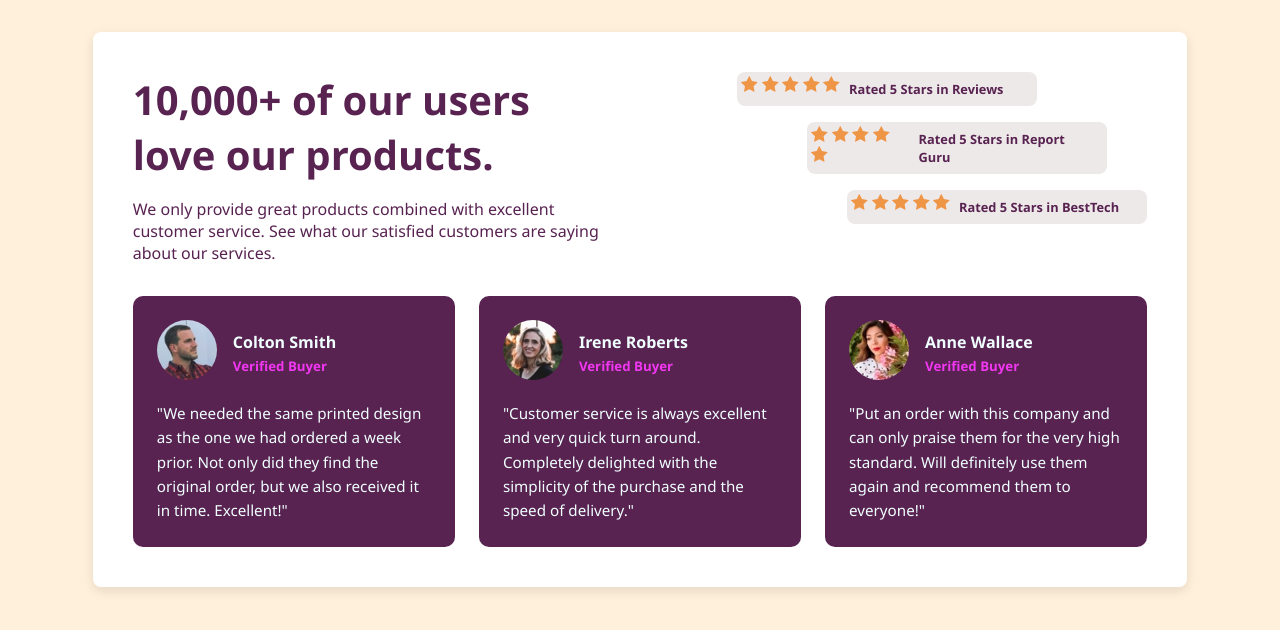
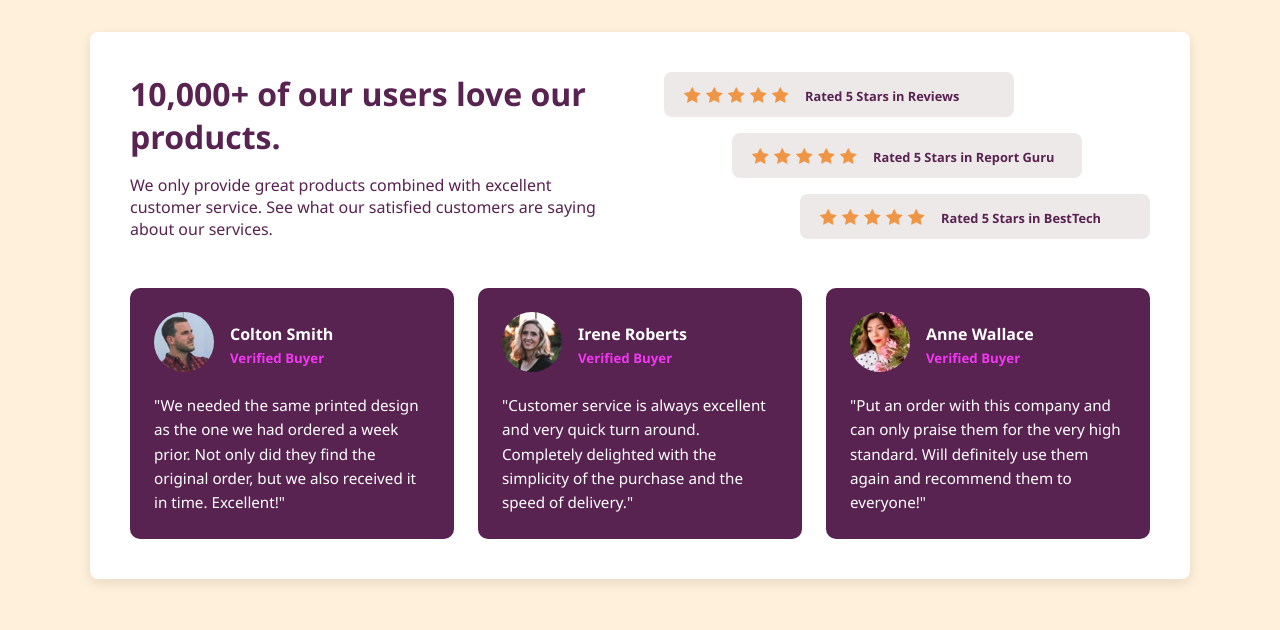
Before and after one commit to ASK9669/ASTUMSJ_dev_Project1, a plain HTML site: page index.html in a window 1280 px wide. Drawn offline with Linux system fonts and the light colour scheme.

Commit message:
second edit

```diff
--- a/style.css
+++ b/style.css
@@ -1,3 +1,4 @@
+
 * {
     margin: 0;
     padding: 0;
@@ -6,244 +7,148 @@
 
 body {
     background-color: rgb(255, 240, 219);
+    font-family: 'Segoe UI', Tahoma, Geneva, Verdana, sans-serif;
     font-size: medium;
-    margin: 0;
     padding: 1rem;
-    font-family: 'Segoe UI', Tahoma, Geneva, Verdana, sans-serif;
+}
+
+.container {
+    max-width: 1100px;
+    margin: auto;
+    padding: 1.5rem;
+    background: white;
+    border-radius: 8px;
+    box-shadow: 0 4px 12px rgba(0,0,0,.1);
 }
 
 h1 {
+    color: rgb(88, 34, 81);
+    font-size: 2rem;
+    font-weight: 900;
     margin-bottom: 1rem;
-    font-size: 2rem;
 }
 
-.container {
-    background-color: rgb(255, 255, 255);
-    margin: 0 auto;
-    padding: 1.5rem;
-    max-width: 90%;
-    box-shadow: 0 4px 12px rgba(0, 0, 0, 0.1);
-    border-radius: 8px;
-}
-
-@media(min-width: 768px) {
-    body {
-        padding: 2rem;
-    }
-
-    h1 {
-        font-size: 2.5rem;
-    }
-
-    .container {
-        padding: 2.5rem;
-    }
-}
-
-
-
-.topic {
-    display: flex;
-    flex-direction: row;
-    gap: 2rem;
-    margin-bottom: 2rem;
-}
-
-/* Mobile: stack topic content and make star blocks full-width */
-@media (max-width: 600px) {
-    .topic {
-        flex-direction: column;
-        gap: 1rem;
-        align-items: flex-start;
-    }
-
-    .topic>div:first-child {
-        width: 100%;
-    }
-
-    /* Make all divs inside .topic stack vertically on mobile */
-    .topic {
-        display: flex;
-        flex-direction: column;
-        align-items: flex-start;
-        gap: 0.25rem;
-        width: 100%;
-    }
-
-    .stars {
-        display: flex;
-        flex-direction: column;
-        gap: 0.5rem;
-        width: 100%;
-    }
-
-    /* .star1,
-    .star2,
-    .star3 {
-        margin-left: 0;
-        width: 100%;
-        max-width: 100%;
-        justify-content: flex-start;
-        flex-direction: column;
-        align-items: center;
-    }
-
-    .star1 {
-        flex-direction: column;
-        align-items: center;
-        text-align: center;
-    } */
-
-    h1 {
-        font-size: 1.5rem;
-    }
-
-    .container {
-        padding: 1rem;
-    }
-}
-
-
-
-.star1 {
-    display: flex;
-    flex-direction: row;
-    align-items: flex-start;
-    font-size: smaller;
-    background-color: rgb(238, 233, 233);
-    gap: 5px;
-    padding: 4px;
-    border-radius: 8px;
-    margin-bottom: 1rem;
-    margin-left: 170px;
-    margin-left: 100px;
-    width: 300px;
-}
-
-.star2 {
-    display: flex;
-    flex-direction: row;
-    align-items: flex-start;
-    font-size: smaller;
-    background-color: rgb(238, 233, 233);
-    gap: 5px;
-    padding: 4px;
-    border-radius: 8px;
-    margin-bottom: 1rem;
-    margin-left: 170px;
-    width: 300px;
-}
-
-.star3 {
-    display: flex;
-    flex-direction: row;
-    align-items: flex-start;
-    font-size: smaller;
-    background-color: rgb(238, 233, 233);
-    gap: 5px;
-    padding: 4px;
-    border-radius: 8px;
-    margin-bottom: 1rem;
-    margin-left: 210px;
-    width: 300px;
-}
-
-
-@media(min-width: 468px) {
-
-    .card_image img {
-        height: 60px;
-        width: 60px;
-        border-radius: 50%;
-        object-fit: cover;
-    }
-
-    h1,
 p,
 h6 {
     color: rgb(88, 34, 81);
 }
 
-    h1 {
-        font-weight: 900;
+/* Topic Section*/
+
+.topic {
+    display: flex;
+    justify-content: space-between;
+    align-items: flex-start;
+    gap: 3rem;
+    margin-bottom: 3rem;
 }
+
+.topic > div:first-child {
+    flex: 1;
+}
+
+.stars {
+    flex: 1;
+    display: flex;
+    flex-direction: column;
+    gap: 1rem;
+}
+
+/* Star Boxes */
+
+.star1,
+.star2,
+.star3 {
+    display: flex;
+    align-items: center;
+    gap: 1rem;
+    background: rgb(238,233,233);
+    padding: 12px 20px;
+    border-radius: 8px;
+    width: 350px;
+}
+
+.star1 {
+    margin-right: auto;
+}
+
+.star2 {
+    margin: 0 auto;
+}
+
+.star3 {
+    margin-left: auto;
+}
+
+.star {
+    display: flex;
+    gap: 5px;
+}
+
+.rate1,
+.rate2,
+.rate3 {
+    font-weight: bold;
+}
+
+/* Cards Section */
 
 .cards {
     display: flex;
-        flex-direction: column;
     gap: 1.5rem;
 }
 
-    @media(min-width: 768px) {
-        .cards {
-            flex-direction: row;
-            flex-wrap: wrap;
-        }
+.card {
+    flex: 1;
+    background: rgb(88,34,81);
+    color: white;
+    padding: 1.5rem;
+    border-radius: 10px;
 }
 
 
-    .card {
-        padding: 1.5rem;
-        background-color: rgb(88, 34, 81);
-        border-radius: 10px;
-        flex: 1;
-        min-width: 100%;
-
-    }
-
-
-    @media(min-width: 668px) {
-        .card {
-            min-width: 260px;
-        }
-    }
-
-    .card p,
-    .card h4 {
-        color: azure;
-    }
 
 .card_image {
     display: flex;
-        flex-direction: row;
     align-items: center;
     gap: 1rem;
     margin-bottom: 1rem;
 }
 
+.card_image img {
+    width: 60px;
+    height: 60px;
+    border-radius: 50%;
+    object-fit: cover;
 }
 
-@media (mini-width:760) {
-    .star1 {
-        display: flex;
-        /* flex-wrap: wrap; */
-        flex-direction: row;
+.card h4,
+.card p {
+    color: white;
 }
 
-}
-
-
 .card h4 {
-    font-size: 1rem;
-    margin-bottom: 0.25rem;
-}
-
-h6 {
-    margin: 4px;
-    font-size: 0.8rem;
+    margin-bottom: 4px;
 }
 
 .card p {
     line-height: 1.6;
-    font-size: 0.95rem;
+    font-size: .95rem;
 }
 
 h5 {
-    color: rgb(241, 55, 241);
+    color: rgb(241,55,241);
 }
 
+h6 {
+    font-size: .8rem;
+    margin-top: 3px;
+}
 
-@media (max-width: 768px) {
+/* Tablet */
+
+@media (max-width: 900px) {
+
     .topic {
         flex-direction: column;
     }
@@ -255,23 +160,31 @@ h5 {
     .star1,
     .star2,
     .star3 {
-        display: flex;
+        width: 100%;
+        margin: 0;
+    }
+
+    .cards {
         flex-direction: column;
-        align-items: center;
+    }
+
+    .card:nth-child(2),
+    .card:nth-child(3) {
+        margin-top: 0;
+    }
+}
+
+/* Mobile */
+
+@media (max-width: 600px) {
+    .star1,
+    .star2,
+    .star3 {
+        flex-direction: column;
         justify-content: center;
-
-        width: 100%;
-        margin: 0 0 15px 0;
+        text-align: center;
         padding: 15px;
     }
-
-    .star {
-        display: flex;
-        justify-content: center;
-        gap: 5px;
-        margin-bottom: 10px;
-    }
-
     .rate1,
     .rate2,
     .rate3 {
@@ -279,3 +192,20 @@ h5 {
         width: 100%;
     }
 }
+
+/*
+   Desktop
+*/
+
+@media (min-width: 768px) {
+
+    body {
+        padding: 2rem;
+    }
+
+    .container {
+        padding: 2.5rem;
+    }
+
+
+}
```
Also changed, not shown: Screenshut/Tablet.png (added). Lines whose indentation alone changed are shown as unchanged.
